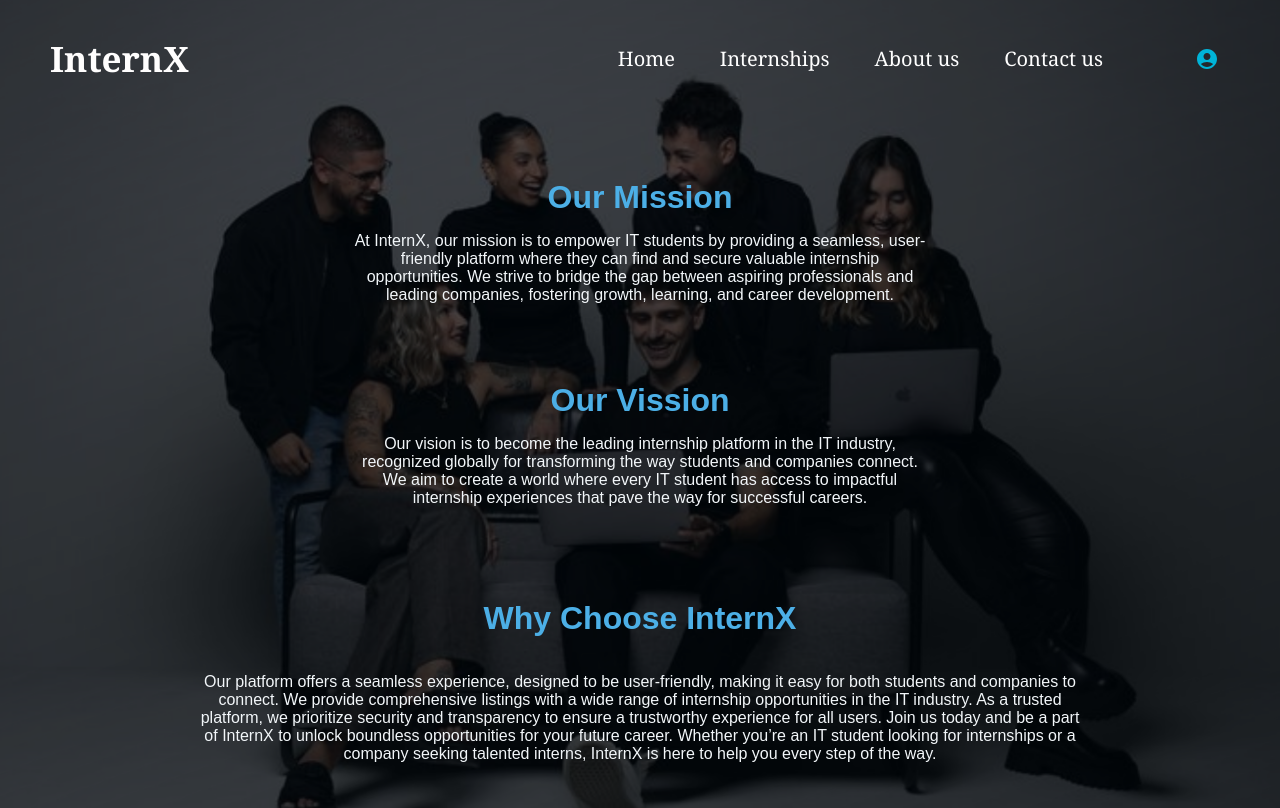
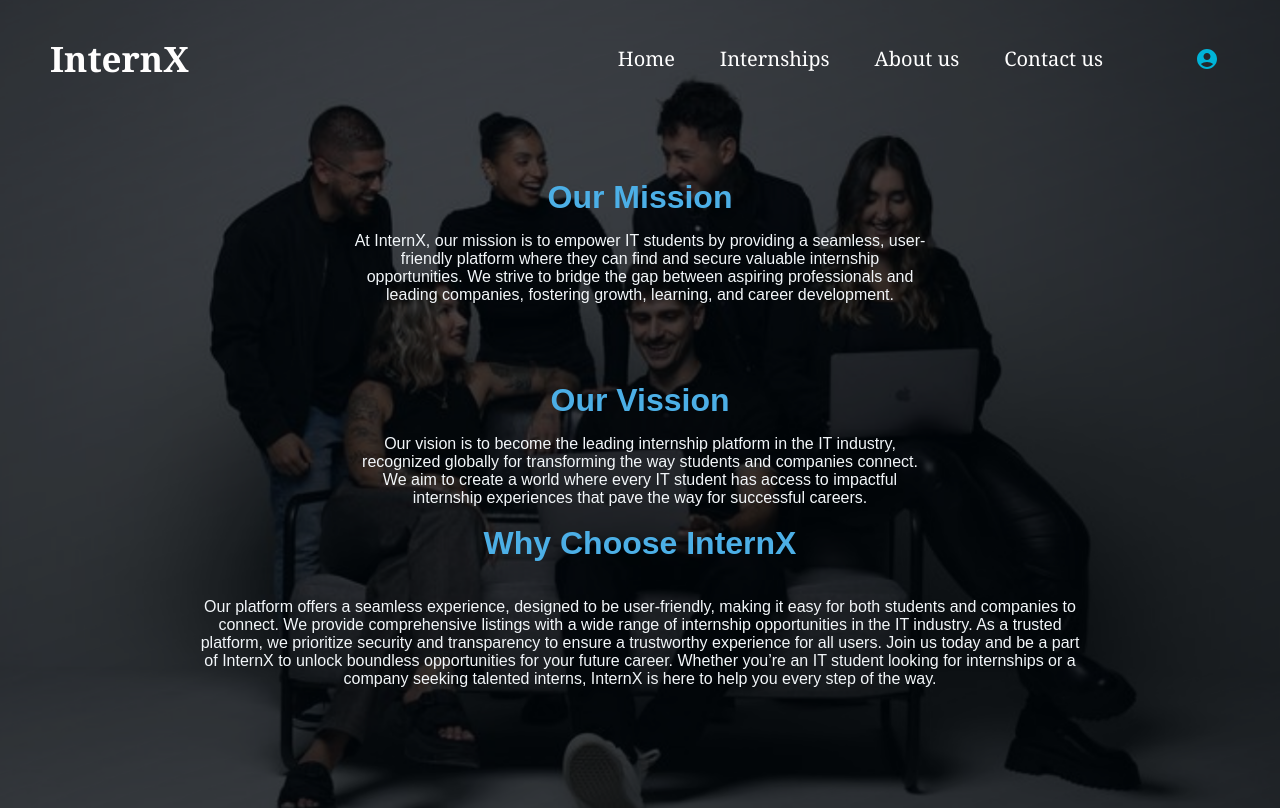
Before and after one commit to KushaRa/InternX_Front, a React (Create React App) app in the folder skillsync/: page /about in a window 1280 px wide. Shown: the top 808 px of the page. Built offline with nearby package versions, Linux system fonts and the light colour scheme; no server answers.

Commit message:
chnge css in h3 element in about us page

```diff
--- a/skillsync/src/Pages/AboutUs/AboutUs.css
+++ b/skillsync/src/Pages/AboutUs/AboutUs.css
@@ -57,9 +57,10 @@
     display: flex;
     flex-direction: column;
     justify-content: space-around;
-    margin-top: 45px;
+    margin-top: -40px;
     align-items: center;
     gap: 20px;
+    padding-top: 10px;
  }
 
  .whyUs h3 {
```
